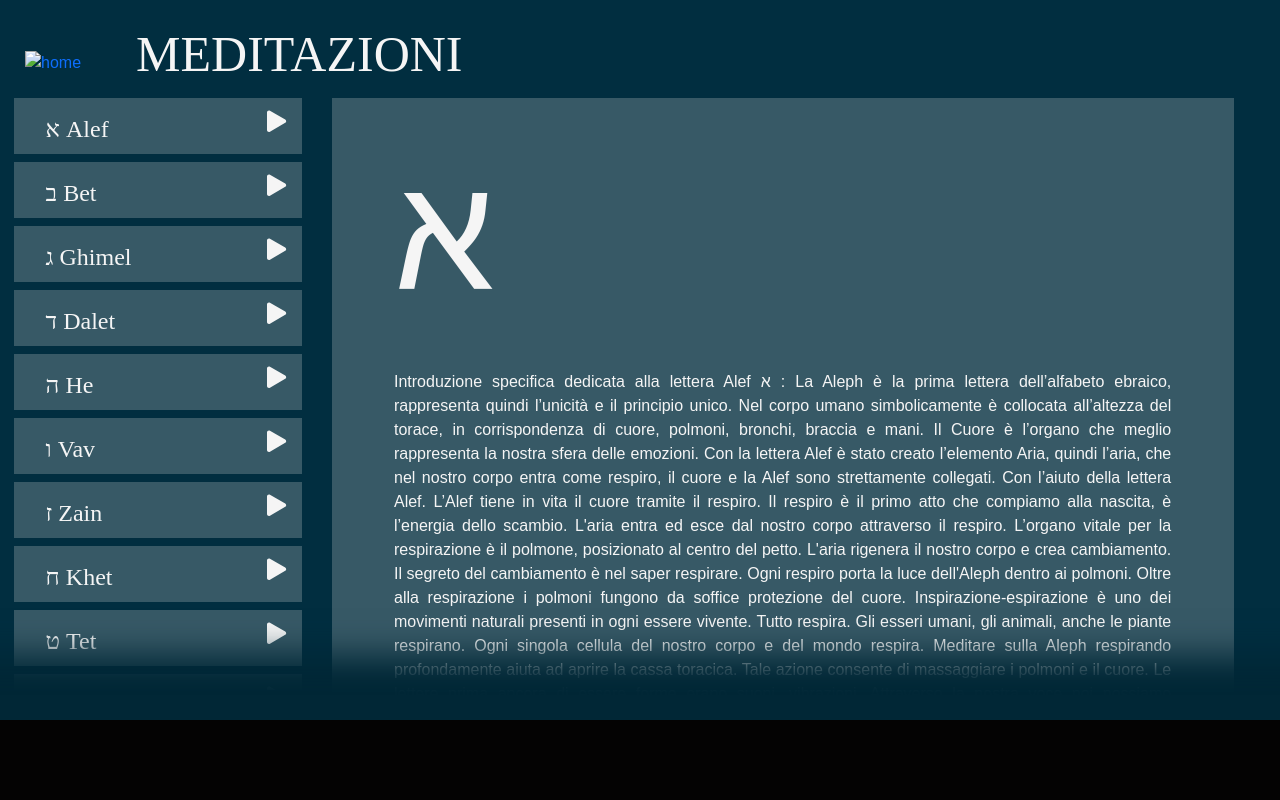
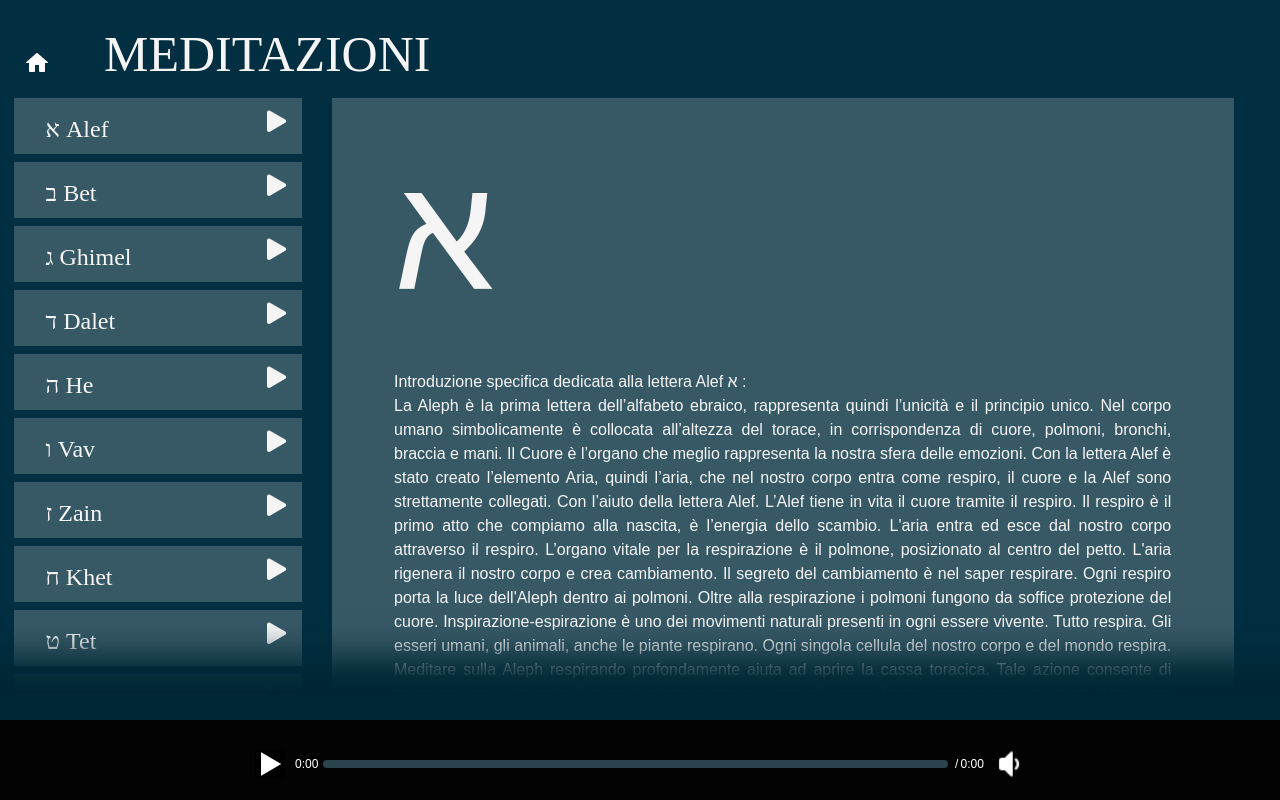
Before and after one commit to Slammzz/Meditation-sito, a plain HTML site: page MeditationUpdate/pages/Alef/alef.html in a window 1280 px wide. Drawn offline with nearby package versions, Linux system fonts and the light colour scheme.

Commit message:
Co-authored-by: 4DS-martini <4DS-martini@users.noreply.github.com>

```diff
--- a/MeditationUpdate/pages/Alef/alef.html
+++ b/MeditationUpdate/pages/Alef/alef.html
@@ -16,7 +16,7 @@
 
 <body>
     <header class="header clearfix">
-        <a href="../../homepage.html" class="home-button"><img class="" src="../../homepage.html" alt="home"></a>
+        <a href="../../../index.html" class="home-button"><img class="" src="home.png" alt="home"></a>
         <h1 class="Titolo">MEDITAZIONI</h1>
         <a href="" class="header__icon-bar">
             <span style="background-color:whitesmoke"></span>
@@ -260,7 +260,7 @@
                     </div>
                     <div class="lettera-testo">
                         <p>
-                            Introduzione specifica dedicata alla lettera Alef א :
+                            Introduzione specifica dedicata alla lettera Alef א :<br>
 
                             La Aleph è la prima lettera dell’alfabeto ebraico, rappresenta quindi l’unicità e il
                             principio unico.
@@ -293,10 +293,10 @@
 
 
 
+                            <br><br>
+                            <br><br>
 
-
-
-                            Testo meditazione audio
+                            Testo meditazione audio:<br>
                             Buongiorno a tutti. Questo è uno spazio sacro, uno spazio magico, lo spazio dedicato alla
                             meditazione. Ogni volta che entri qui e pratichi la meditazione, tutti i tuoi pensieri
                             scompaiono e inizi a sentirti molto calmo e felice. Io sono Raffaella e oggi vi accompagnerò
@@ -362,7 +362,7 @@
         <audio-player title="Alef" src="AlefMedit-scuola.mp3" bar-width="5" bar-gap="2" preload
             autoplay></audio-player>
 
-        <script src="../../audio-player.js"></script>
+        <script src=".././../../js/audio-player.js"></script>
     </footer>
 
 
```
Also changed, not shown: MeditationUpdate/pages/Alef/home.png (added).
